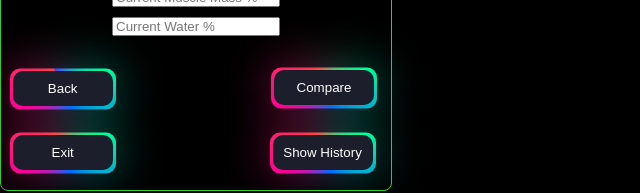
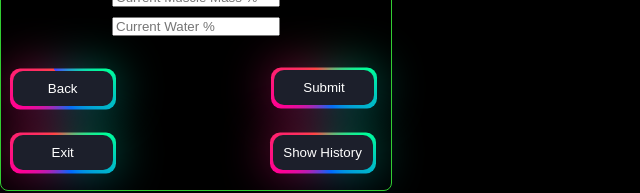
Before and after one commit to Kostas9093/android-app, a React (Vite) app: page / in a window 1280 px wide. Both pictures are taken after a click on the element "Register your weight & follow your progress". Shown: the part 361-554 px from the top of the page, without its empty margins (0-640 px from the left). Built offline with nearby package versions, Linux system fonts and the light colour scheme.

Commit message:
progress

```diff
--- a/src/components/BodyFatCalculatorApp.jsx
+++ b/src/components/BodyFatCalculatorApp.jsx
@@ -98,7 +98,7 @@ const BodyFatCalculatorApp = ({ showFatHistory , onBack }) => {
                 <input type="number" name="thigh" value={measurements.thigh} onChange={handleMeasurementChange} required /> <br />
 
                 <button id="backCaliper" onClick={onBack}>Back</button>
-                <button id="caliper" type="submit">Calculate</button>
+                <button id="caliper" type="submit">Submit</button>
             </form> <br />
 
             {bodyFat && ( <div> <h2 id="resulth" >Your Body Fat Percentage:</h2> <p id="resultp">{bodyFat}%&nbsp;&nbsp; Body Fat</p> </div> )}
--- a/src/components/MeasurementForm.jsx
+++ b/src/components/MeasurementForm.jsx
@@ -65,15 +65,15 @@ MeasurementForm.propTypes = {
     e.preventDefault();
 
             // fat in kilos //
-    // const oldFatKilos = (oldMeasurements.weight * oldMeasurements.fat) / 100;
-    // const newFatKilos = (newMeasurements.weight * newMeasurements.fat) / 100;
-    // const oldMuscleKilos = (oldMeasurements.weight * oldMeasurements.muscle) / 100;
-    // const newMuscleKilos = (newMeasurements.weight * newMeasurements.muscle) / 100;
+    const oldFatKilos = (oldMeasurements.weight * oldMeasurements.fat) / 100;
+    const newFatKilos = (newMeasurements.weight * newMeasurements.fat) / 100;
+    const oldMuscleKilos = (oldMeasurements.weight * oldMeasurements.muscle) / 100;
+    const newMuscleKilos = (newMeasurements.weight * newMeasurements.muscle) / 100;
 
-    // const progress = {
-    //   weightDiff: newMeasurements.weight - oldMeasurements.weight, fatDiff: newMeasurements.fat - oldMeasurements.fat,
-    //   muscleDiff: newMeasurements.muscle - oldMeasurements.muscle, waterDiff: newMeasurements.water - oldMeasurements.water,
-    //   fatKilosDiff: newFatKilos - oldFatKilos, musleKilosDiff: newMuscleKilos - oldMuscleKilos };
+    const progress = {
+      weightDiff: newMeasurements.weight - oldMeasurements.weight, fatDiff: newMeasurements.fat - oldMeasurements.fat,
+      muscleDiff: newMeasurements.muscle - oldMeasurements.muscle, waterDiff: newMeasurements.water - oldMeasurements.water,
+      fatKilosDiff: newFatKilos - oldFatKilos, musleKilosDiff: newMuscleKilos - oldMuscleKilos };
 
     setProgress(progress);
     setShowResults(true);  // Show results and hide the form
@@ -113,7 +113,7 @@ MeasurementForm.propTypes = {
           <input type="number" placeholder="Current Muscle Mass %" name="muscle" value={newMeasurements.muscle} onChange={(e) => handleChange(e, false)} />
           <input type="number"  placeholder="Current Water %" name="water" value={newMeasurements.water} onChange={(e) => handleChange(e, false)} />
           <button id="back" onClick={onBackToMain}>Back</button>
-          <button id="compare" type="submit">Compare</button>
+          <button id="compare" type="submit">Submit</button>
 
         </form>
       ) : ( <ProgressDisplay progress={progress} onBackToMain={onBackToMain} /> )}
```
